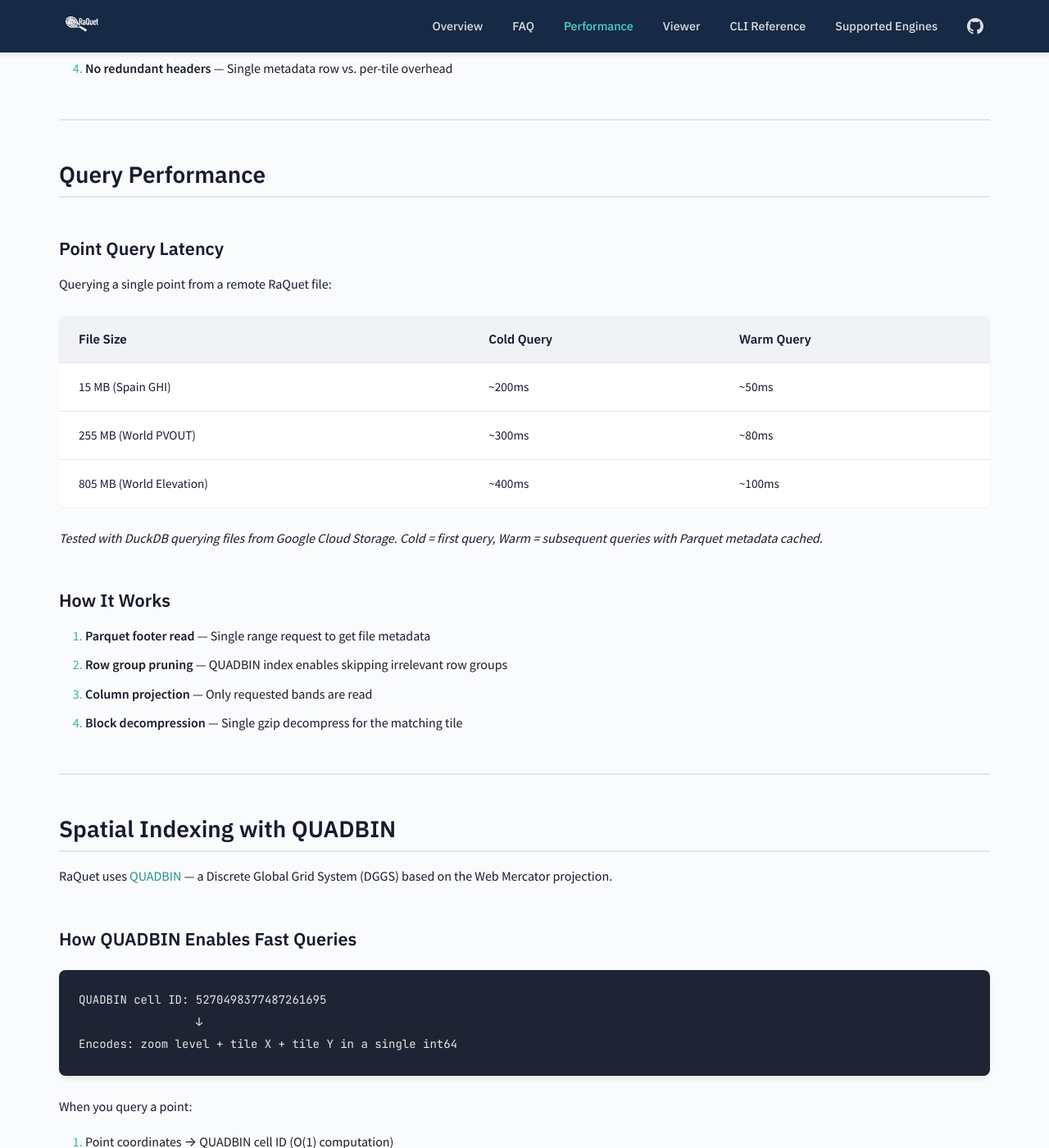
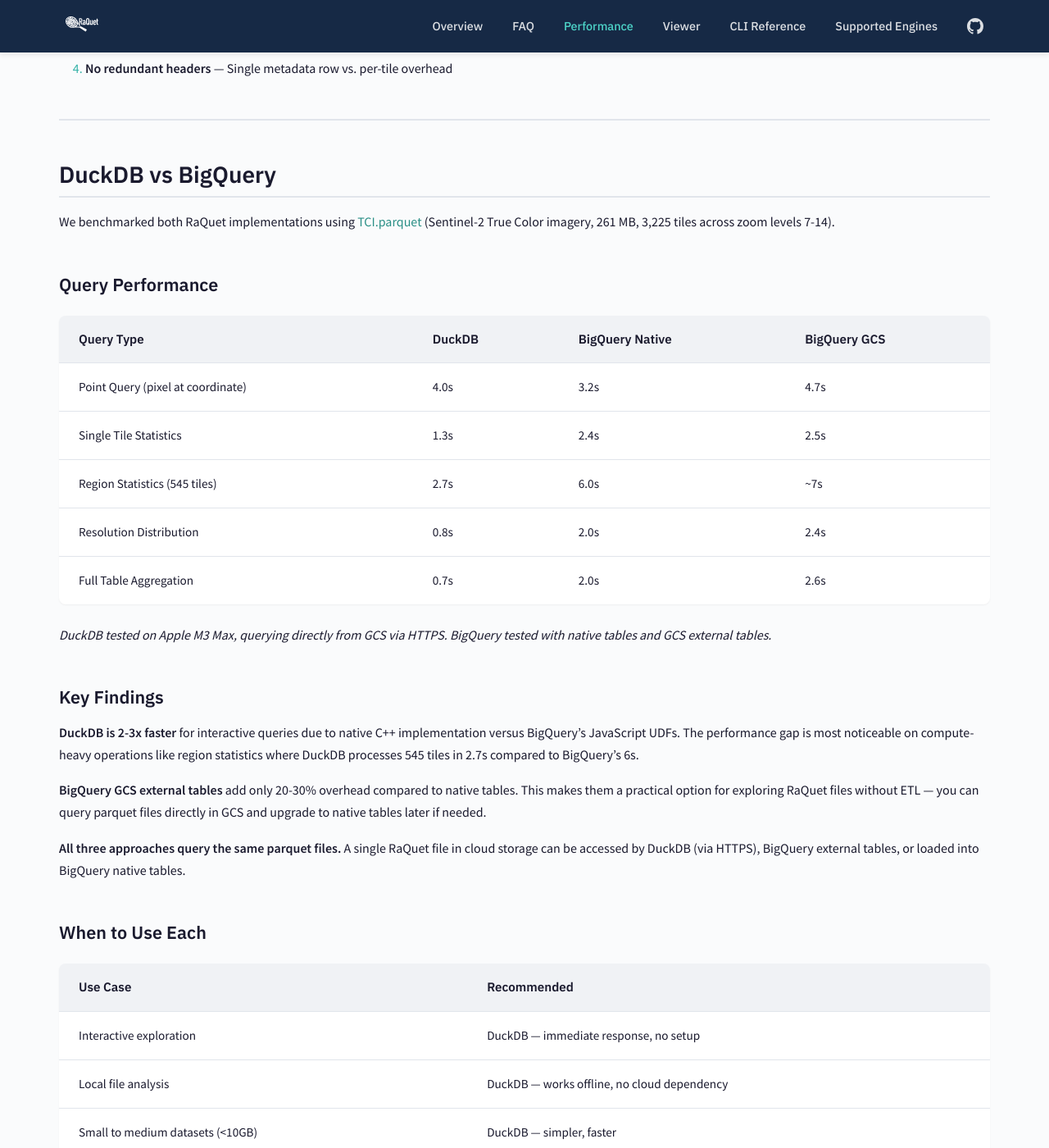
Before and after one commit to CartoDB/raquet, a Jekyll site: the page built from docs/performance.md, in a window 1280 px wide and 1400 px high, scrolled down 1024 px. Shown: the whole window at 82% size. Built offline with Jekyll 4.4.1, drawn with Linux system fonts in a browser that asks for light colours; some of the changed text lies outside the part shown.

Commit message:
Add DuckDB vs BigQuery benchmark comparison
Real-world benchmarks using TCI.parquet (261 MB, 3,225 tiles):
- DuckDB 2-3x faster for interactive queries
- BigQuery GCS external tables only 20-30% slower than native
- Architecture comparison and when-to-use guidance

Co-Authored-By: Claude Opus 4.5 <noreply@anthropic.com>

```diff
--- a/docs/performance.md
+++ b/docs/performance.md
@@ -28,21 +28,62 @@ RaQuet achieves significant compression compared to source formats, especially f
 
 ---
 
-## Query Performance
+## DuckDB vs BigQuery
 
-### Point Query Latency
+We benchmarked both RaQuet implementations using [TCI.parquet](https://storage.googleapis.com/raquet_demo_data/TCI.parquet) (Sentinel-2 True Color imagery, 261 MB, 3,225 tiles across zoom levels 7-14).
 
-Querying a single point from a remote RaQuet file:
+### Query Performance
 
-| File Size | Cold Query | Warm Query |
-|-----------|------------|------------|
-| 15 MB (Spain GHI) | ~200ms | ~50ms |
-| 255 MB (World PVOUT) | ~300ms | ~80ms |
-| 805 MB (World Elevation) | ~400ms | ~100ms |
+| Query Type | DuckDB | BigQuery Native | BigQuery GCS |
+|------------|--------|-----------------|--------------|
+| Point Query (pixel at coordinate) | 4.0s | 3.2s | 4.7s |
+| Single Tile Statistics | 1.3s | 2.4s | 2.5s |
+| Region Statistics (545 tiles) | 2.7s | 6.0s | ~7s |
+| Resolution Distribution | 0.8s | 2.0s | 2.4s |
+| Full Table Aggregation | 0.7s | 2.0s | 2.6s |
 
-*Tested with DuckDB querying files from Google Cloud Storage. Cold = first query, Warm = subsequent queries with Parquet metadata cached.*
+*DuckDB tested on Apple M3 Max, querying directly from GCS via HTTPS. BigQuery tested with native tables and GCS external tables.*
 
-### How It Works
+### Key Findings
+
+**DuckDB is 2-3x faster** for interactive queries due to native C++ implementation versus BigQuery's JavaScript UDFs. The performance gap is most noticeable on compute-heavy operations like region statistics where DuckDB processes 545 tiles in 2.7s compared to BigQuery's 6s.
+
+**BigQuery GCS external tables** add only 20-30% overhead compared to native tables. This makes them a practical option for exploring RaQuet files without ETL — you can query parquet files directly in GCS and upgrade to native tables later if needed.
+
+**All three approaches query the same parquet files.** A single RaQuet file in cloud storage can be accessed by DuckDB (via HTTPS), BigQuery external tables, or loaded into BigQuery native tables.
+
+### When to Use Each
+
+| Use Case | Recommended |
+|----------|-------------|
+| Interactive exploration | DuckDB — immediate response, no setup |
+| Local file analysis | DuckDB — works offline, no cloud dependency |
+| Small to medium datasets (<10GB) | DuckDB — simpler, faster |
+| Large-scale batch processing (TB+) | BigQuery — distributed compute |
+| Team data sharing | BigQuery — centralized access control |
+| Quick cloud exploration | BigQuery GCS External — no data loading |
+
+### Architecture Comparison
+
+| Aspect | DuckDB | BigQuery |
+|--------|--------|----------|
+| Implementation | C++ Extension | JavaScript UDFs |
+| QUADBIN Functions | Native C++ | CARTO Analytics Toolbox |
+| Raster Decompression | zlib (C) | pako (JavaScript) |
+| Data Access | Local, HTTPS, S3, GCS | Native tables, external tables |
+| Cold Start | <1 second | 2-5 seconds |
+| Scaling | Single machine | Distributed |
+
+### Multi-Resolution Pyramid Queries
+
+RaQuet files contain tiles at multiple zoom levels (overviews). When querying regions:
+
+- **DuckDB:** `quadbin_intersects(block, geometry)` automatically finds tiles at all resolutions
+- **BigQuery:** Use `__RAQUET_REGION_BLOCKS(geom, min_zoom, max_zoom)` to query across pyramid levels. Standard `QUADBIN_POLYFILL_MODE` only returns tiles at a single zoom level.
+
+---
+
+## How Queries Work
 
 1. **Parquet footer read** — Single range request to get file metadata
 2. **Row group pruning** — QUADBIN index enables skipping irrelevant row groups
```
